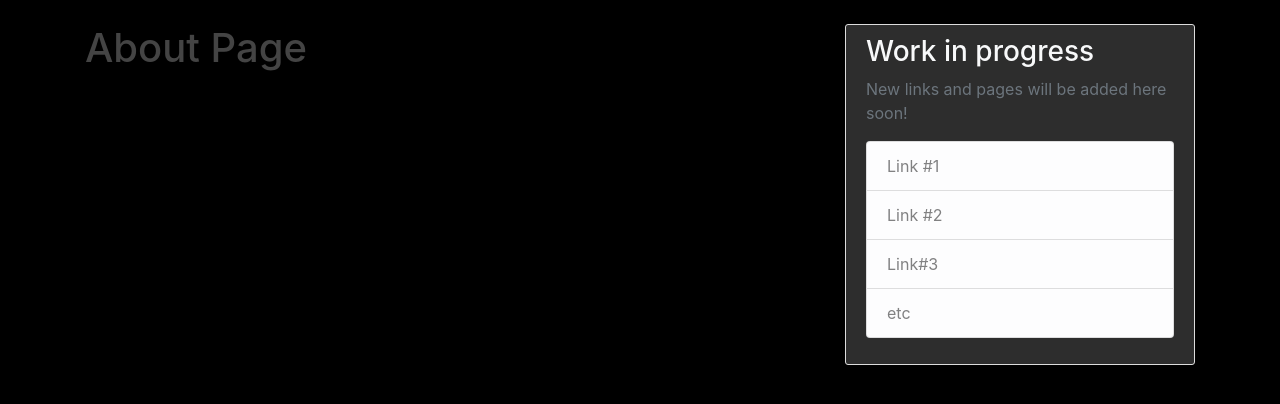
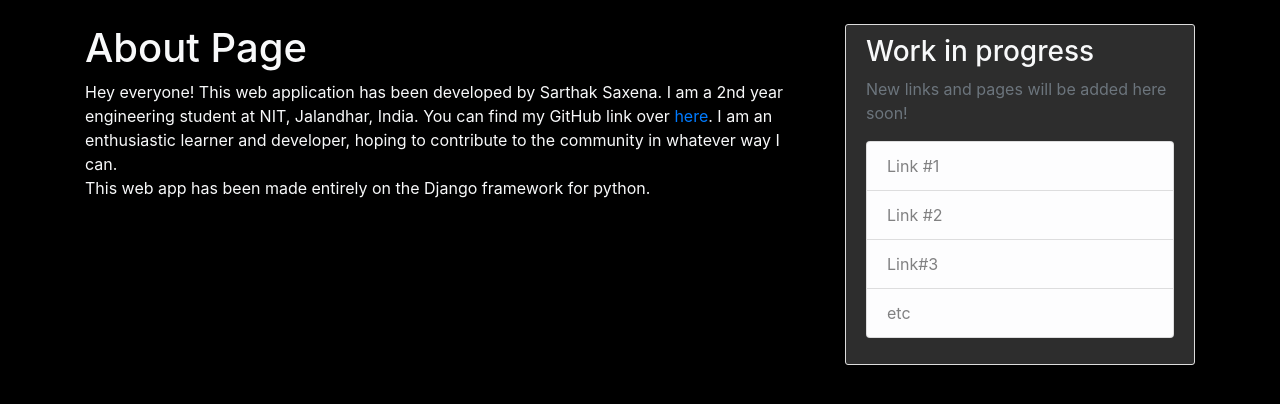
Before and after one commit to sarthak1905/BlogCity, a Django app: page /about/ in a window 1280 px wide. Shown: the part 56-460 px from the top of the page. Run offline with Django 3.2, Linux system fonts and the light colour scheme; some libraries are stand-ins or nearby versions.

Commit message:
Update about.html

```diff
--- a/blog/templates/blog/about.html
+++ b/blog/templates/blog/about.html
@@ -1,4 +1,13 @@
 {% extends "blog/base.html" %}
 {% block content %}
-    <h1>About Page</h1>
+    <h1 class="text-light">About Page</h1>
+    <div class="media-body text-light">
+        Hey everyone! This web application has been developed by
+        Sarthak Saxena. I am a 2nd year engineering student at NIT, Jalandhar, India. You can find my GitHub link
+        over <a href="https://github.com/sarthak1905">here</a>. I am an enthusiastic learner and developer, hoping to
+        contribute to the community in whatever way I can.
+    </div>
+    <div class="media-body text-light">
+        This web app has been made entirely on the Django framework for python.
+    </div>
 {% endblock content %}
```
